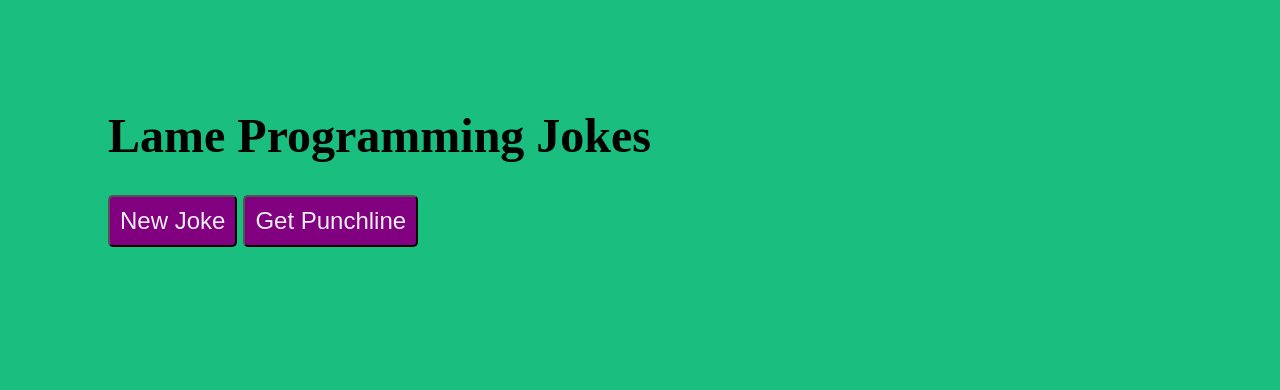
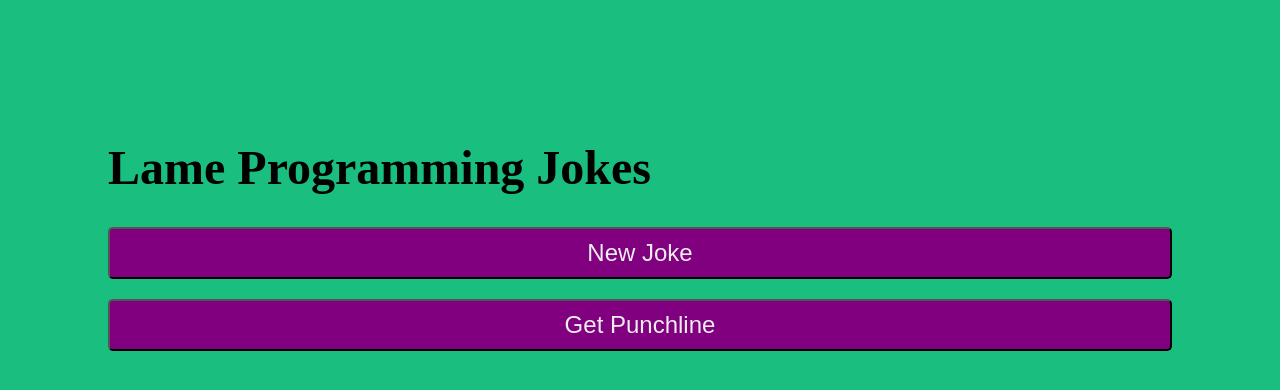
Before and after one commit to Jimbomoso/lameProgrammingJokes, a plain HTML site: page index.html in a window 1280 px wide. Drawn offline with Linux system fonts and the light colour scheme; no server answers.

Commit message:
Flexes .joke div , directs columns, adds bottom margin to buttons

```diff
--- a/index.css
+++ b/index.css
@@ -2,6 +2,11 @@ body {
     background: rgb(26, 190, 127);
     font-size: 1.5rem;
     padding: 100px;
+}
+
+.joke {
+    display: flex;
+    flex-direction: column;
 }
 
 button {
@@ -11,4 +16,5 @@ button {
     color: #eee;
     padding: 10px;
     border-radius: 5px;
+    margin-bottom: 20px;
 }
```
